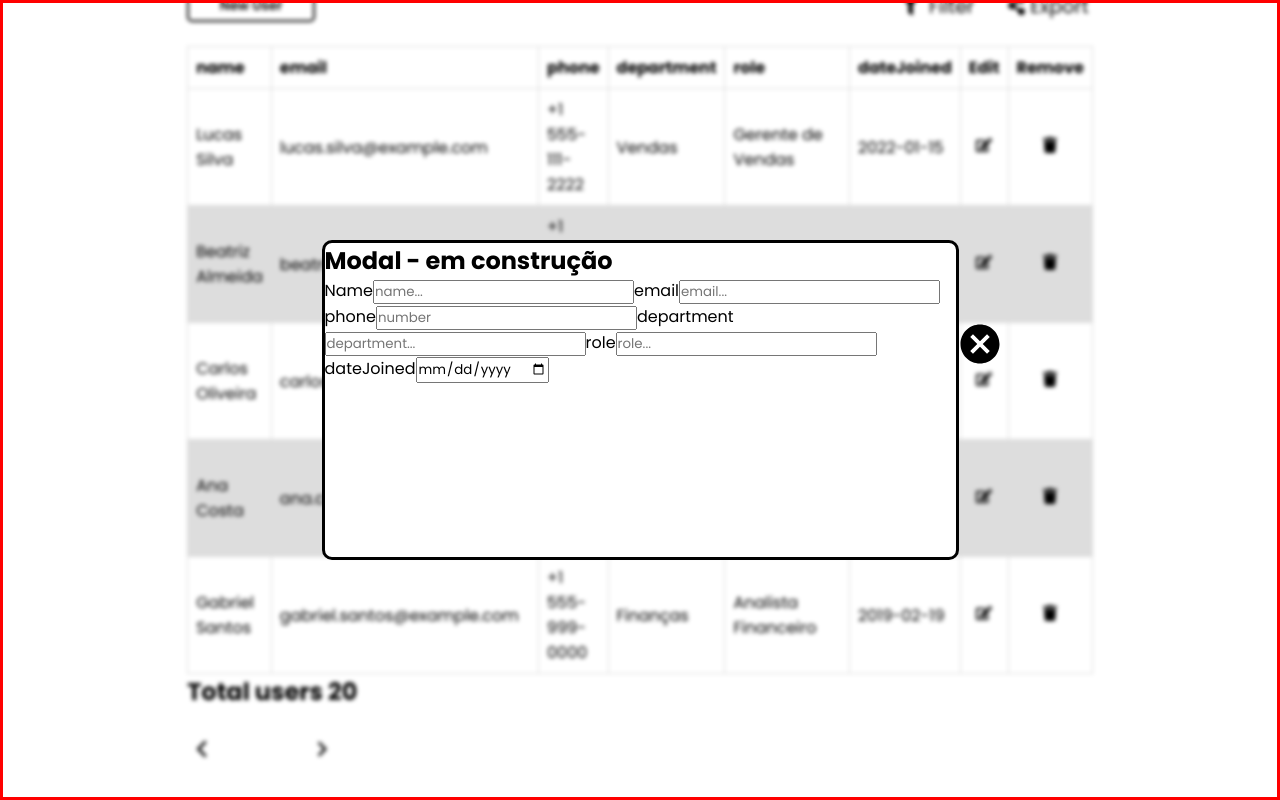
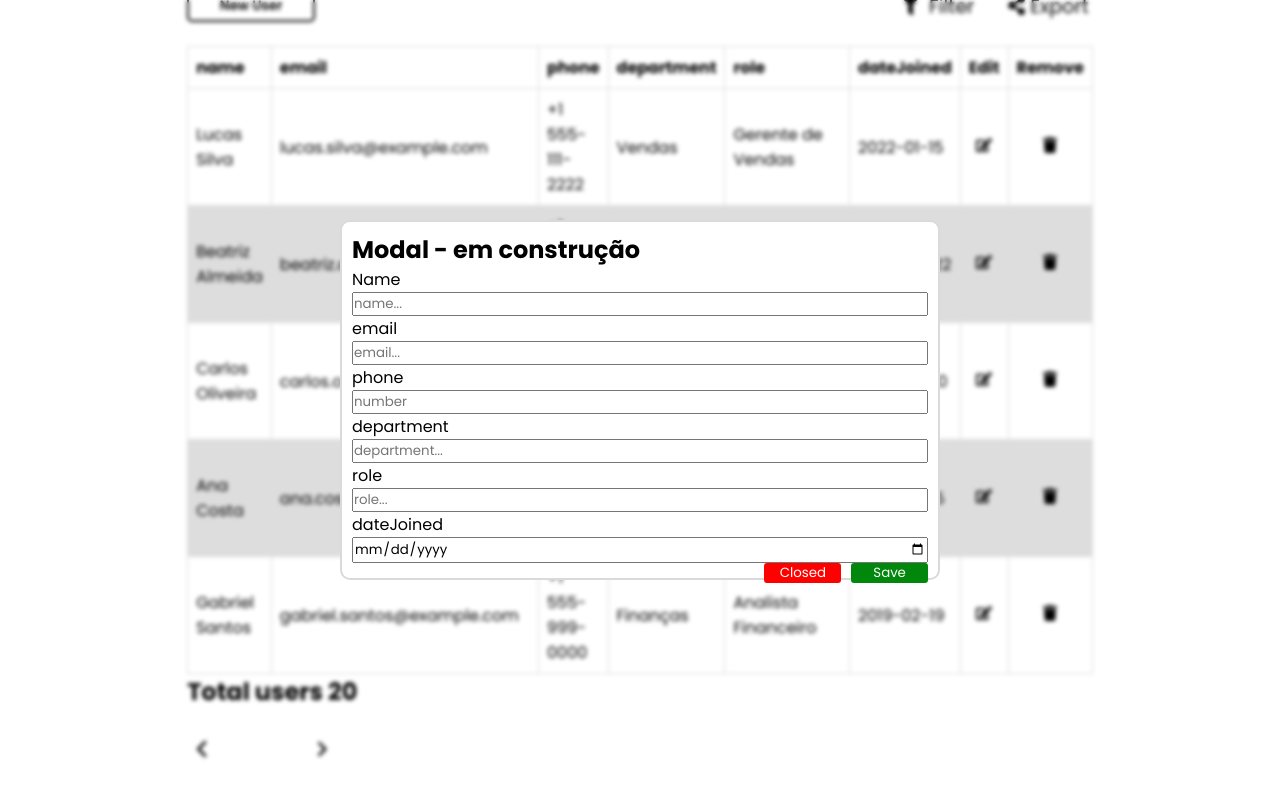
Before and after one commit to kleber-matos/RegisterExcel, a React (Vite) app: page / in a window 1280 px wide. Both pictures are taken after a click on the button "New User". Built offline with nearby package versions, Linux system fonts and the light colour scheme.

Commit message:
:construction: Em progresso

```diff
--- a/src/App.jsx
+++ b/src/App.jsx
@@ -3,7 +3,7 @@ import Table from "./components/Table";
 export default function App() {
   return (
     <>
-      <h2>Este projeto é apenas um testes de funcionalidades - estudos</h2>
+      <h2>Este projeto é apenas um teste de funcionalidade - estudos</h2>
       <Table />
     </>
   );
--- a/src/components/Table.jsx
+++ b/src/components/Table.jsx
@@ -5,7 +5,6 @@ import "./style.scss";
 
 // React Icons
 import { FaEdit, FaTrash, FaFilter, FaShareAlt } from "react-icons/fa";
-import { IoMdCloseCircle } from "react-icons/io";
 
 import { MdNavigateNext } from "react-icons/md";
 import { GrFormPrevious } from "react-icons/gr";
@@ -71,39 +70,34 @@ export default function App() {
   };
 
   const edit = (e) => {
-    console.log(e);
     setOpenCap(!openCap);
 
     const cap = dataUsers.filter((item) => item.id === e);
     setCapId(cap[0].id);
-
+    setRole(cap[0].role);
     setName(cap[0].name);
     setEmail(cap[0].email);
     setPhone(cap[0].phone);
     setDepartment(cap[0].department);
-    setRole(cap[0].role);
     setDateJoined(cap[0].dateJoined);
-
-    console.log(cap);
   };
 
   const saveEdit = () => {
-    console.log("save edit");
     setOpenCap(!openCap);
+
     const cap = dataUsers.filter((item) => item.id === capId);
-
     setName(cap[0].name);
+    setRole(cap[0].role);
     setEmail(cap[0].email);
     setPhone(cap[0].phone);
     setDepartment(cap[0].department);
-    setRole(cap[0].role);
     setDateJoined(cap[0].dateJoined);
 
     cap[0].name = name;
+    cap[0].role = role;
     cap[0].email = email;
     cap[0].phone = phone;
     cap[0].department = department;
-    cap[0].role = role;
     cap[0].dateJoined = dateJoined;
   };
 
@@ -111,47 +105,74 @@ export default function App() {
     <>
       {openCap && (
         <div className="modal">
-          <div>
+          <div className="container">
+            <h2>Contact Form</h2>
+            <label htmlFor="name">Name</label>
             <input
+              id="name"
               onChange={(e) => setName(e.target.value)}
               value={name}
               type="text"
             />
+
+            <label htmlFor="email">Email</label>
             <input
+              id="email"
               onChange={(e) => setEmail(e.target.value)}
               value={email}
               type="email"
             />
+
+            <label htmlFor="phone">Phone</label>
             <input
+              id="phone"
               onChange={(e) => setPhone(e.target.value)}
               value={phone}
               type="tel"
             />
+
+            <label htmlFor="department">Department</label>
             <input
+              id="department"
               onChange={(e) => setDepartment(e.target.value)}
               value={department}
               type="text"
             />
+
+            <label htmlFor="role">Role</label>
             <input
+              id="role"
               onChange={(e) => setRole(e.target.value)}
               value={role}
               type="text"
             />
+
+            <label htmlFor="datajoined">Date</label>
             <input
+              id="datajoined"
               onChange={(e) => setDateJoined(e.target.value)}
               value={dateJoined}
               type="date"
             />
-            <button onClick={() => saveEdit()}>save</button>
+
+            <hr />
+            <div className="buttons">
+              <button className="closed" onClick={() => setOpenCap(!openCap)}>
+                Closed
+              </button>
+              <button className="save" onClick={() => saveEdit()}>
+                save
+              </button>
+            </div>
           </div>
         </div>
       )}
 
       {modal && (
         <div className="modal">
-          <div>
+          <div className="container">
             <h2>Modal - em construção</h2>
-            <form>
+
             <label htmlFor="">Name</label>
             <input type="text" placeholder="name..." />
 
@@ -169,10 +190,15 @@ export default function App() {
 
             <label htmlFor="">dateJoined</label>
             <input type="date" placeholder="dateJoined..." />
-            </form>
-            <button onClick={() => addUser()}>
-              <IoMdCloseCircle />
+
+            <div className="buttons">
+              <button className="closed" onClick={() => addUser()}>
+                Closed
               </button>
+              <button className="save" onClick={() => addUser()}>
+                Save
+              </button>
+            </div>
           </div>
         </div>
       )}
--- a/src/components/style.scss
+++ b/src/components/style.scss
@@ -95,7 +95,7 @@ tr:nth-child(even) {
 
 .modal {
   // border: solid 6px;
-  border: solid red;
+  // border: solid red;
   backdrop-filter: blur(2px);
   position: absolute;
   top: 0;
@@ -106,24 +106,46 @@ tr:nth-child(even) {
   justify-content: center;
   align-items: center;
 
-  div {
-    border: solid;
-    width: 50%;
-    height: 40vh;
+  hr {
+    margin: 5px 0 5px 0;
+  }
+
+  .container {
+    border: solid rgb(218, 218, 218) 2px;
+    padding: 10px;
+    width: 60%;
+    max-width: 600px;
+    height: 45vh;
     border-radius: 10px;
     background-color: white;
+    display: flex;
+    flex-direction: column;
+    justify-content: space-evenly;
   }
+  .buttons {
+    width: 100%;
+    display: flex;
+    flex-direction: row;
+    justify-content: end;
 
-  button {
-    font-weight: 800;
-    background-color: transparent;
-    border: none;
-    position: relative;
-    bottom: 20%;
-    left: 100%;
-    font-size: 3rem;
-    cursor: pointer;
-    display: flex;
-    justify-content: end;
+    button {
+      width: 6vw;
+      margin-left: 10px;
+      color: white;
+      border: none;
+      border-radius: 3px;
+      cursor: pointer;
+      &:hover {
+        opacity: 0.8;
+      }
+    }
   }
 }
+
+.save {
+  background-color: rgb(1, 136, 12);
+}
+
+.closed {
+  background-color: red;
+}
```
Lines whose indentation alone changed are shown as unchanged.
